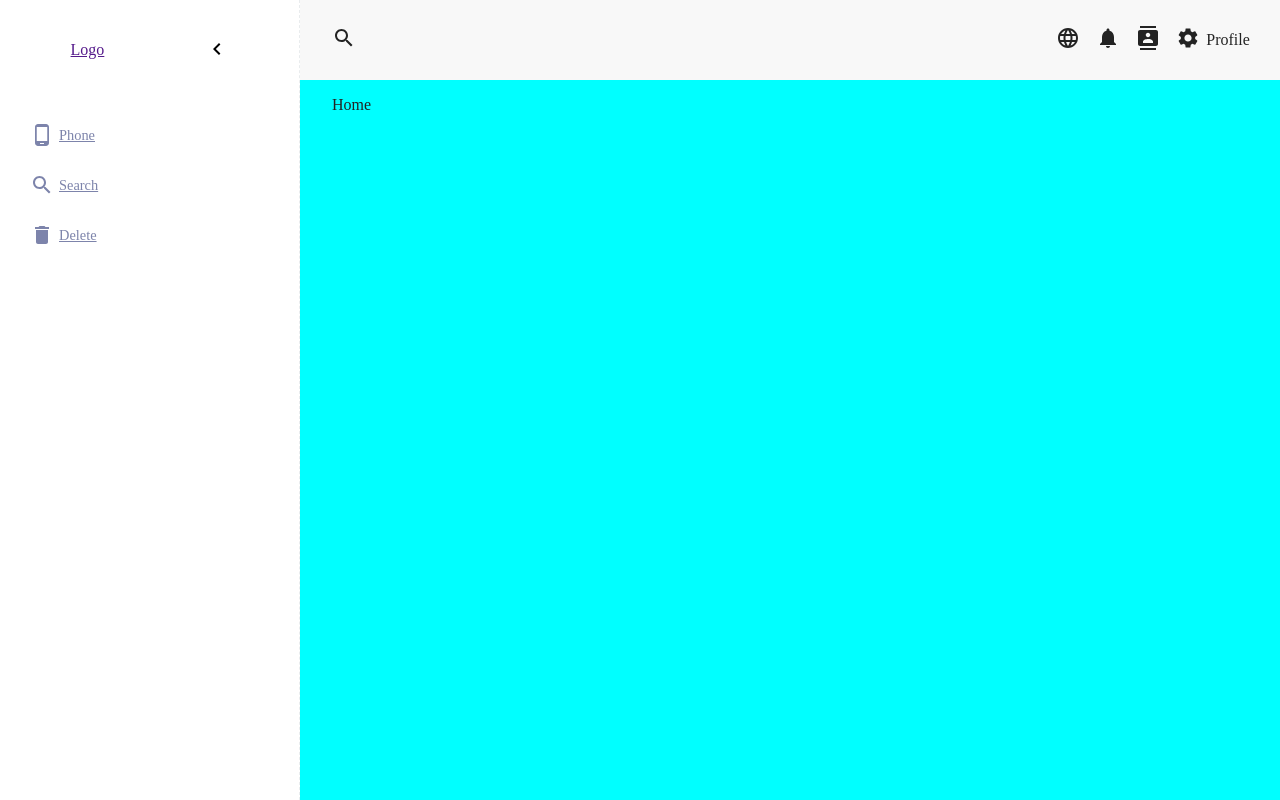
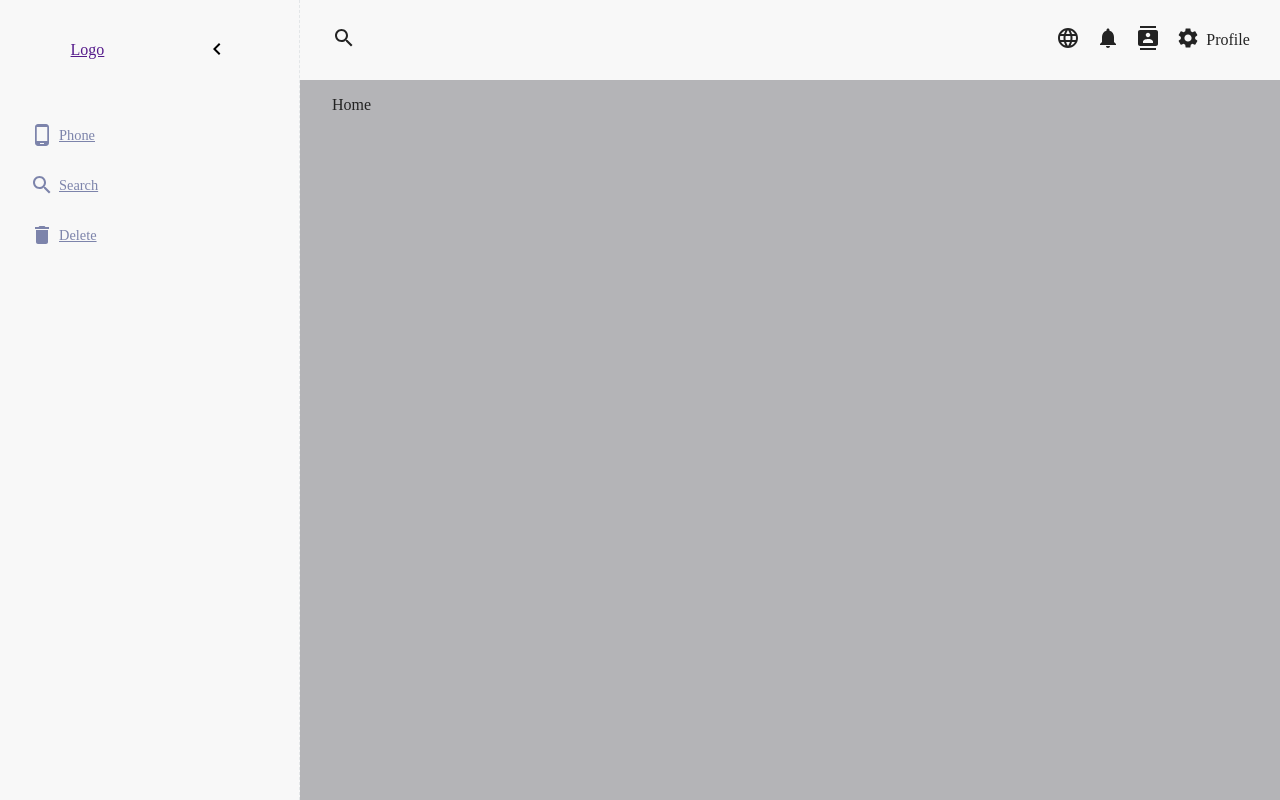
Before and after one commit to Xlebabutti/EventManager, a React (Vite) app in the folder frontend/: page / in a window 1280 px wide. Built offline with nearby package versions, Linux system fonts and the light colour scheme.

Commit message:
add LanguageSwitcher

```diff
--- a/frontend/src/components/Layout/_layout.scss
+++ b/frontend/src/components/Layout/_layout.scss
@@ -1,5 +1,5 @@
 .content {
-    background-color: aqua;
+    background-color: var(--content-background-color);
     width: 100%;
     height: 100vh;
     bottom: 0;
--- a/frontend/src/components/Layout/index.tsx
+++ b/frontend/src/components/Layout/index.tsx
@@ -9,7 +9,6 @@ import Settings from "../Header/Settings"
 
 const Layout = () => {
     // TODO: если добавлять элемент черезе стейт, то нет анимации!!!
-
     // const settingsState = useSelector(((state: RootState) => state.settings.isOpen))
 
     return (
--- a/frontend/src/components/Sidebar/_sidebar.scss
+++ b/frontend/src/components/Sidebar/_sidebar.scss
@@ -1,5 +1,5 @@
 .sidebar {
-    background-color: #FFFFFF;
+    background: var(--header-background-color);
     transition: width 225ms cubic-bezier(0.4, 0, 0.6, 1) 0ms;
     height: 100%;
     border-right: 1px dashed rgba(145, 158, 171, 0.2);
--- a/frontend/src/scss/_main.scss
+++ b/frontend/src/scss/_main.scss
@@ -2,7 +2,6 @@
     width: inherit;
 }
 body {
-    background-color: var(--background-color);
     color: var(--color);
 
     display: -webkit-flex;
--- a/frontend/src/scss/base/_themes.scss
+++ b/frontend/src/scss/base/_themes.scss
@@ -8,6 +8,7 @@ html[data-theme="dark"] {
   --secondary-color: #{$neutral-500};
 
   --header-background-color: #{$neutral-900};
+  --content-background-color: #{$dark-overlay-8};
 }
 
 html[data-theme="light"] {
@@ -18,4 +19,5 @@ html[data-theme="light"] {
   --secondary-color: #{$grey-3};
 
   --header-background-color: #{$white-2};
+  --content-background-color: #{$grey-2};
 }
```
Also changed, not shown: frontend/src/components/Header/LanguageSwitcher/index.tsx (added, +17 -0 lines), frontend/src/components/Header/LanguageSwitcher/_languageSwitcher.scss (added), frontend/src/scss/base/_variables.scss (line endings or trailing spaces).
